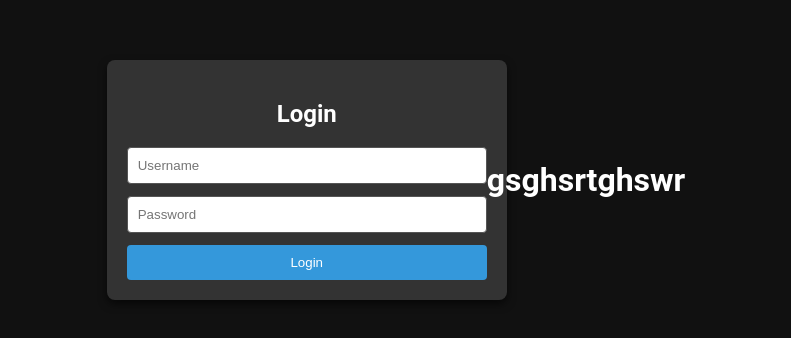
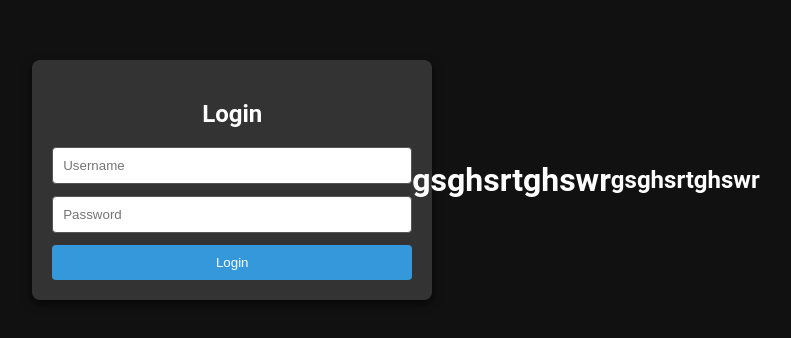
Before and after one commit to varavoi/testName, a plain HTML site: page base/index.html in a window 1280 px wide. Shown: the part 220-558 px from the top of the page, without its empty margins (254-1045 px from the left). Drawn offline with nearby package versions, Linux system fonts and the light colour scheme; files whose address does not match are found by name.

Commit message:
h2 added

```diff
--- a/base/index.html
+++ b/base/index.html
@@ -111,6 +111,7 @@
       $(".card").hide(); // $(".r_card").show();
   </script> -->
    <h1>gsghsrtghswr</h1>
+   <h2>gsghsrtghswr</h2>
 <!-- <script src = "script.js">    </script> -->
 </body>
 </html>
```
